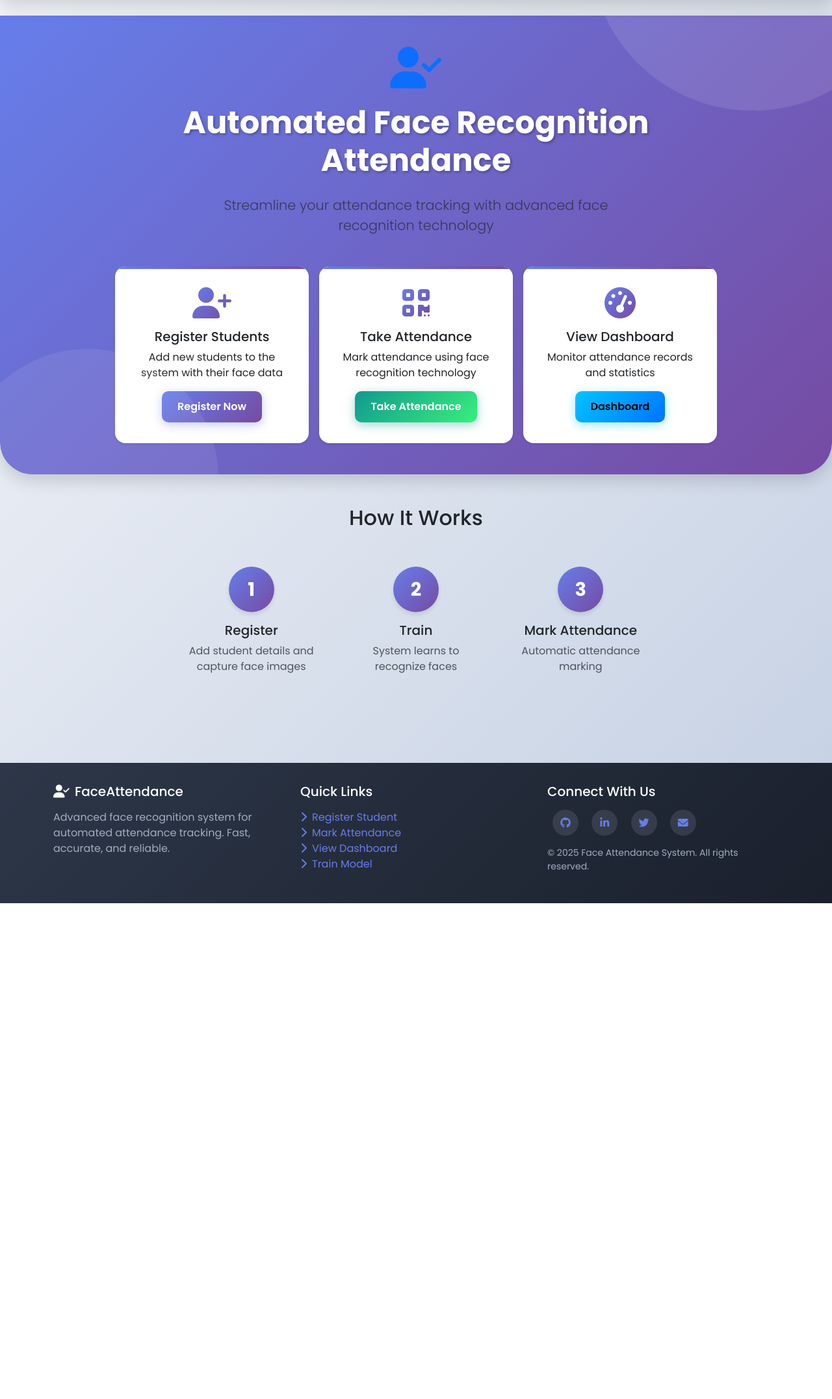
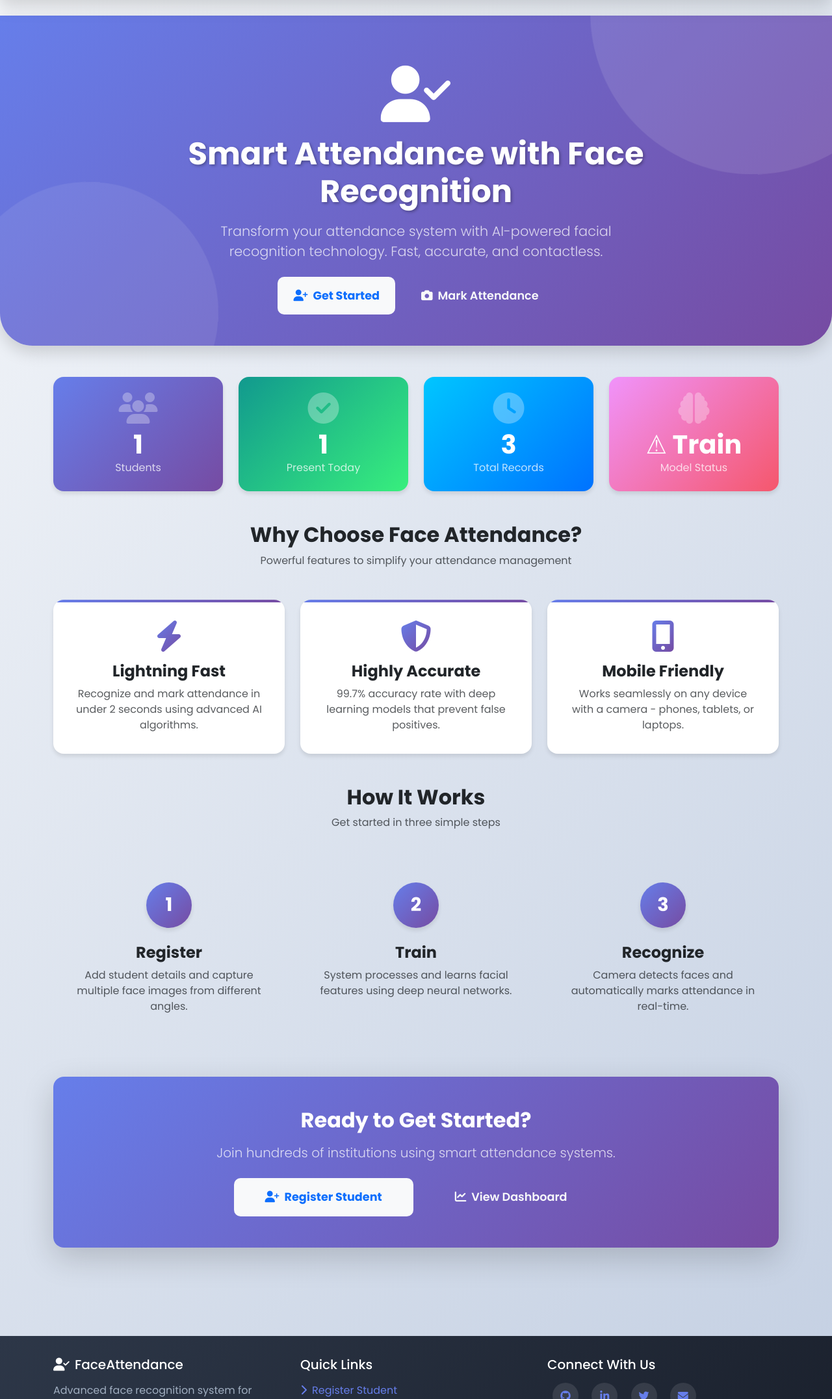
Before and after one commit to Chaitanya8464/Face-Attendance, a Flask app: page / in a window 1280 px wide. Shown: the part 80-2233 px from the top of the page at 65% size. Before the commit the page ends 1470 px from the top, so only its background shows below. Run offline with Flask 3, Linux system fonts and the light colour scheme.

Commit message:
Changed accepted

```diff
--- a/templates/index.html
+++ b/templates/index.html
@@ -1,86 +1,184 @@
 {% extends 'base.html' %}
+
+{% block title %}Home - Face Attendance System{% endblock %}
+
 {% block content %}
-<div class="hero-section text-center py-5 mb-5">
-  <div class="container">
-    <div class="row justify-content-center">
-      <div class="col-lg-10">
-        <i class="fas fa-user-check fa-4x text-primary mb-4"></i>
-        <h1 class="display-4 fw-bold mb-4">Automated Face Recognition Attendance</h1>
-        <p class="lead text-muted mb-5">Streamline your attendance tracking with advanced face recognition technology</p>
+<!-- Hero Section -->
+<section class="hero-section animated">
+  <div class="container position-relative" style="z-index: 1;">
+    <div class="row align-items-center">
+      <div class="col-lg-8 mx-auto text-center">
+        <div class="mb-4">
+          <i class="fas fa-user-check fa-5x" style="animation: pulse 2s infinite;"></i>
+        </div>
+        <h1 class="display-4 fw-bold mb-3">Smart Attendance with Face Recognition</h1>
+        <p class="lead mb-4 opacity-75">Transform your attendance system with AI-powered facial recognition technology. Fast, accurate, and contactless.</p>
 
-        <div class="row g-3 justify-content-center">
-          <div class="col-md-4">
-            <div class="card h-100 shadow-sm border-0 feature-card">
-              <div class="card-body">
-                <i class="fas fa-user-plus fa-2x text-primary mb-3"></i>
-                <h5 class="card-title">Register Students</h5>
-                <p class="card-text">Add new students to the system with their face data</p>
-                <a href="/register" class="btn btn-primary">Register Now</a>
+        <div class="d-flex gap-3 justify-content-center flex-wrap">
+          <a href="/register" class="btn btn-light btn-lg text-primary fw-bold px-4">
+            <i class="fas fa-user-plus me-2"></i>Get Started
+          </a>
+          <a href="/attendance" class="btn btn-outline-light btn-lg px-4">
+            <i class="fas fa-camera me-2"></i>Mark Attendance
+          </a>
         </div>
       </div>
     </div>
+  </div>
+</section>
 
-          <div class="col-md-4">
-            <div class="card h-100 shadow-sm border-0 feature-card">
-              <div class="card-body">
-                <i class="fas fa-qrcode fa-2x text-success mb-3"></i>
-                <h5 class="card-title">Take Attendance</h5>
-                <p class="card-text">Mark attendance using face recognition technology</p>
-                <a href="/attendance" class="btn btn-success">Take Attendance</a>
+<!-- Quick Stats -->
+<div class="container mb-5">
+  <div class="row g-4">
+    <div class="col-md-3 col-6">
+      <div class="card stat-card primary h-100 animated" style="animation-delay: 0.1s;">
+        <div class="card-body text-center">
+          <i class="fas fa-users mb-2"></i>
+          <h3 class="mb-0" id="total-students">0</h3>
+          <p class="mb-0 opacity-75">Students</p>
         </div>
       </div>
     </div>
-
-          <div class="col-md-4">
-            <div class="card h-100 shadow-sm border-0 feature-card">
-              <div class="card-body">
-                <i class="fas fa-tachometer-alt fa-2x text-info mb-3"></i>
-                <h5 class="card-title">View Dashboard</h5>
-                <p class="card-text">Monitor attendance records and statistics</p>
-                <a href="/dashboard" class="btn btn-info">Dashboard</a>
+    <div class="col-md-3 col-6">
+      <div class="card stat-card success h-100 animated" style="animation-delay: 0.2s;">
+        <div class="card-body text-center">
+          <i class="fas fa-check-circle mb-2"></i>
+          <h3 class="mb-0" id="today-attendance">0</h3>
+          <p class="mb-0 opacity-75">Present Today</p>
         </div>
       </div>
     </div>
+    <div class="col-md-3 col-6">
+      <div class="card stat-card info h-100 animated" style="animation-delay: 0.3s;">
+        <div class="card-body text-center">
+          <i class="fas fa-clock mb-2"></i>
+          <h3 class="mb-0" id="total-records">0</h3>
+          <p class="mb-0 opacity-75">Total Records</p>
+        </div>
+      </div>
+    </div>
+    <div class="col-md-3 col-6">
+      <div class="card stat-card warning h-100 animated" style="animation-delay: 0.4s;">
+        <div class="card-body text-center">
+          <i class="fas fa-brain mb-2"></i>
+          <h3 class="mb-0" id="model-status">--</h3>
+          <p class="mb-0 opacity-75">Model Status</p>
         </div>
       </div>
     </div>
   </div>
 </div>
 
-<div class="container mt-5">
-  <div class="row">
-    <div class="col-md-8 mx-auto text-center">
-      <h2 class="mb-4">How It Works</h2>
+<!-- Feature Cards -->
+<div class="container mb-5">
+  <div class="text-center mb-5">
+    <h2 class="fw-bold mb-2">Why Choose Face Attendance?</h2>
+    <p class="text-muted">Powerful features to simplify your attendance management</p>
+  </div>
+
   <div class="row g-4">
     <div class="col-md-4">
-          <div class="process-step">
-            <div class="step-number d-flex align-items-center justify-content-center mx-auto mb-3">
-              <span>1</span>
-            </div>
-            <h5>Register</h5>
-            <p class="text-muted">Add student details and capture face images</p>
+      <div class="card feature-card h-100 animated" style="animation-delay: 0.1s;">
+        <div class="card-body">
+          <i class="fas fa-bolt fa-3x mb-3"></i>
+          <h4 class="card-title fw-bold">Lightning Fast</h4>
+          <p class="card-text text-muted">Recognize and mark attendance in under 2 seconds using advanced AI algorithms.</p>
         </div>
       </div>
+    </div>
+
     <div class="col-md-4">
-          <div class="process-step">
-            <div class="step-number d-flex align-items-center justify-content-center mx-auto mb-3">
-              <span>2</span>
-            </div>
-            <h5>Train</h5>
-            <p class="text-muted">System learns to recognize faces</p>
+      <div class="card feature-card h-100 animated" style="animation-delay: 0.2s;">
+        <div class="card-body">
+          <i class="fas fa-shield-alt fa-3x mb-3"></i>
+          <h4 class="card-title fw-bold">Highly Accurate</h4>
+          <p class="card-text text-muted">99.7% accuracy rate with deep learning models that prevent false positives.</p>
         </div>
       </div>
+    </div>
+
     <div class="col-md-4">
-          <div class="process-step">
-            <div class="step-number d-flex align-items-center justify-content-center mx-auto mb-3">
-              <span>3</span>
-            </div>
-            <h5>Mark Attendance</h5>
-            <p class="text-muted">Automatic attendance marking</p>
+      <div class="card feature-card h-100 animated" style="animation-delay: 0.3s;">
+        <div class="card-body">
+          <i class="fas fa-mobile-alt fa-3x mb-3"></i>
+          <h4 class="card-title fw-bold">Mobile Friendly</h4>
+          <p class="card-text text-muted">Works seamlessly on any device with a camera - phones, tablets, or laptops.</p>
         </div>
       </div>
     </div>
   </div>
 </div>
+
+<!-- How It Works -->
+<div class="container mb-5">
+  <div class="text-center mb-5">
+    <h2 class="fw-bold mb-2">How It Works</h2>
+    <p class="text-muted">Get started in three simple steps</p>
+  </div>
+
+  <div class="row g-4">
+    <div class="col-md-4">
+      <div class="process-step animated" style="animation-delay: 0.1s;">
+        <div class="step-number">1</div>
+        <h4 class="fw-bold mb-2">Register</h4>
+        <p class="text-muted">Add student details and capture multiple face images from different angles.</p>
+      </div>
+    </div>
+
+    <div class="col-md-4">
+      <div class="process-step animated" style="animation-delay: 0.2s;">
+        <div class="step-number">2</div>
+        <h4 class="fw-bold mb-2">Train</h4>
+        <p class="text-muted">System processes and learns facial features using deep neural networks.</p>
+      </div>
+    </div>
+
+    <div class="col-md-4">
+      <div class="process-step animated" style="animation-delay: 0.3s;">
+        <div class="step-number">3</div>
+        <h4 class="fw-bold mb-2">Recognize</h4>
+        <p class="text-muted">Camera detects faces and automatically marks attendance in real-time.</p>
+      </div>
+    </div>
+  </div>
+</div>
+
+<!-- CTA Section -->
+<div class="container mb-5">
+  <div class="card border-0 shadow-lg overflow-hidden animated" style="animation-delay: 0.4s;">
+    <div class="card-body p-5 text-center" style="background: var(--primary-gradient); color: white;">
+      <h2 class="fw-bold mb-3">Ready to Get Started?</h2>
+      <p class="lead mb-4 opacity-75">Join hundreds of institutions using smart attendance systems.</p>
+      <div class="d-flex gap-3 justify-content-center flex-wrap">
+        <a href="/register" class="btn btn-light btn-lg text-primary fw-bold px-5">
+          <i class="fas fa-user-plus me-2"></i>Register Student
+        </a>
+        <a href="/dashboard" class="btn btn-outline-light btn-lg px-5">
+          <i class="fas fa-chart-line me-2"></i>View Dashboard
+        </a>
+      </div>
+    </div>
+  </div>
 </div>
 {% endblock %}
+
+{% block extra_scripts %}
+<script>
+  // Load stats on page load
+  document.addEventListener('DOMContentLoaded', async () => {
+    try {
+      // Fetch stats from dashboard endpoint
+      const response = await fetch('/api/stats');
+      if (response.ok) {
+        const data = await response.json();
+        document.getElementById('total-students').textContent = data.total_students || 0;
+        document.getElementById('today-attendance').textContent = data.today_attendance || 0;
+        document.getElementById('total-records').textContent = data.total_records || 0;
+        document.getElementById('model-status').textContent = data.model_trained ? '✓ Ready' : '⚠ Train';
+      }
+    } catch (error) {
+      console.log('Stats loading failed');
+    }
+  });
+</script>
+{% endblock %}
```
Also changed, not shown: 1 other file. Lines whose indentation alone changed are shown as unchanged.
